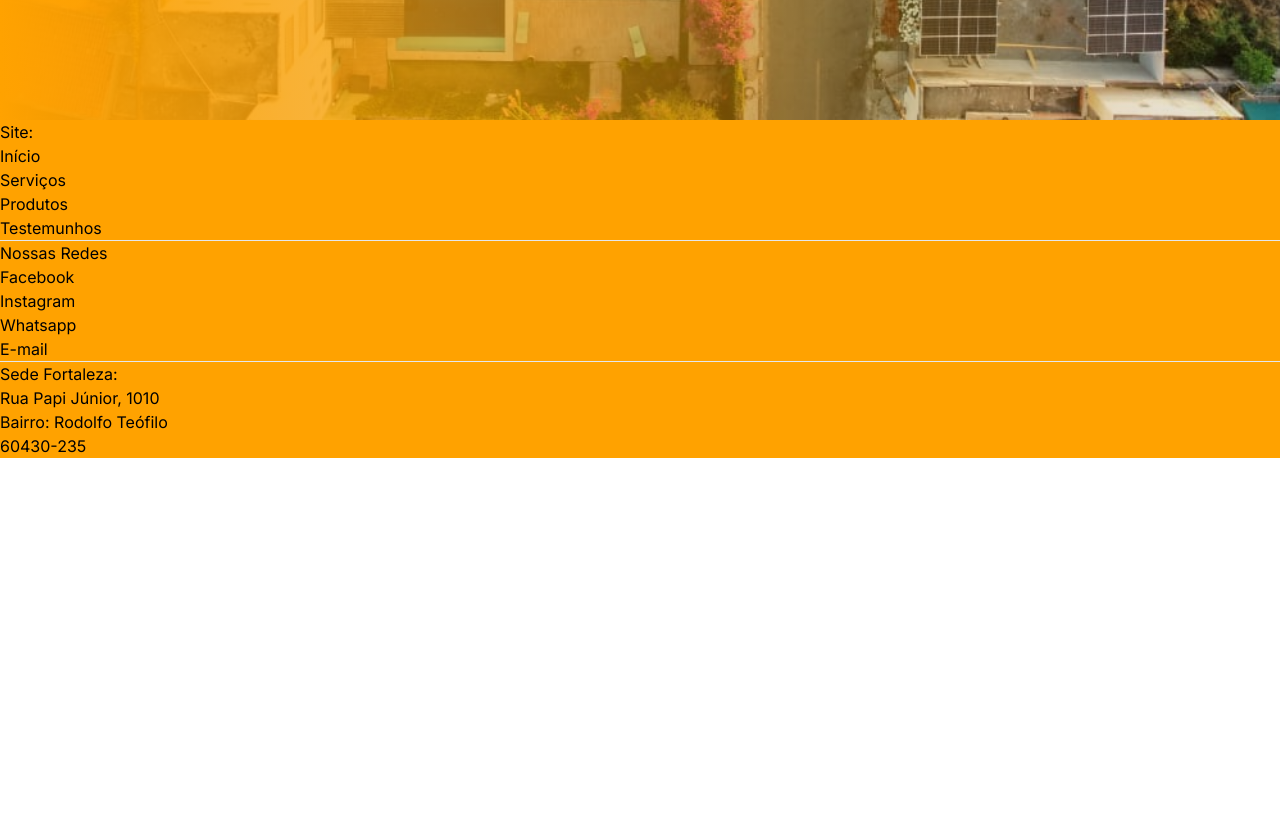
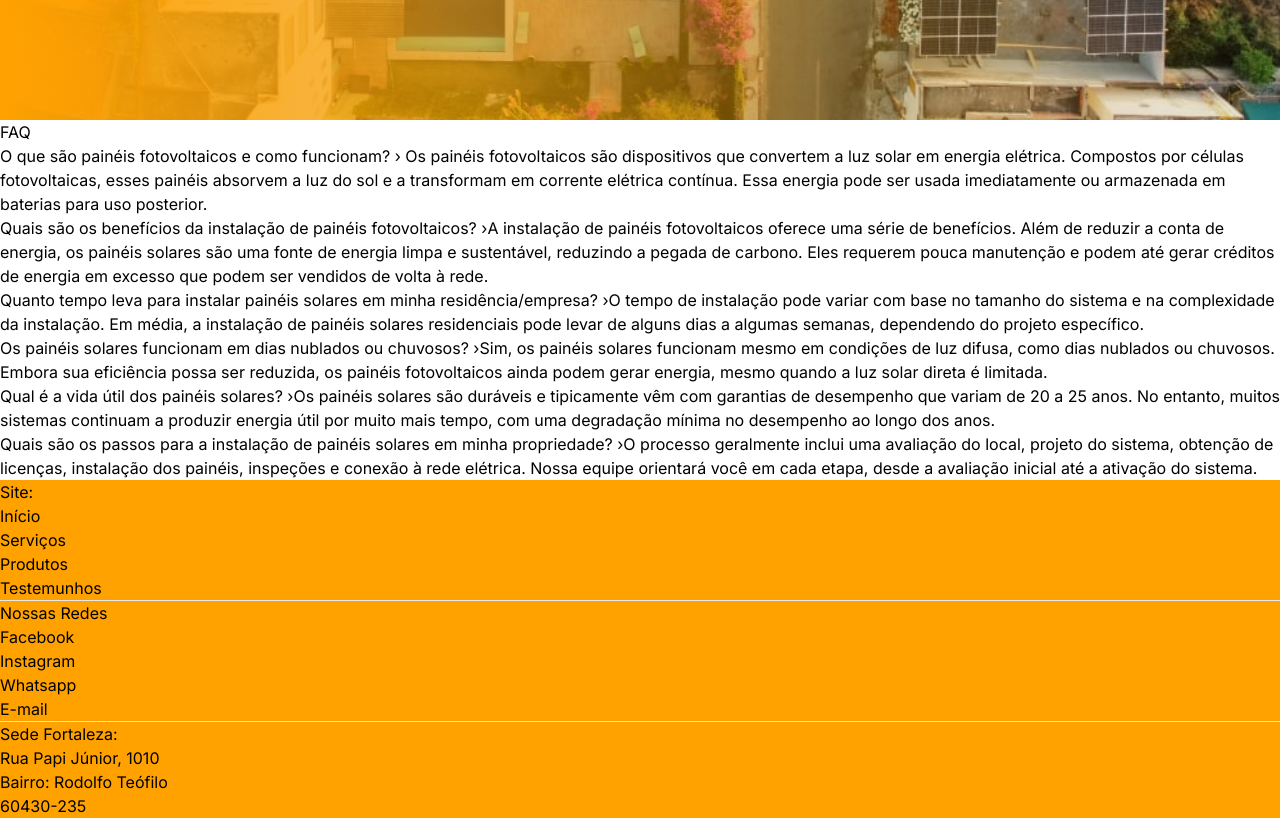
Before and after one commit to DarlanMendes/fam-energy, a Next.js app: page / in a window 1280 px wide. Shown: the part 980-1798 px from the top of the page. Before the commit the page ends 1438 px from the top, so only its background shows below. Built offline with nearby package versions, Linux system fonts and the light colour scheme.

Commit message:
Ajuste Faq

```diff
--- /dev/null
+++ b/src/components/faq/index.tsx
@@ -0,0 +1,52 @@
+
+
+
+interface Props {
+    questions: {
+        title: string,
+        response: string
+    }[]
+}
+function ExpandableList(props: Props) {
+    return (
+        <section className="flex flex-col p-4">
+
+            {props.questions && props.questions.map((question, index) => (
+                <div className="flex flex-col items-start" key={index}>
+
+                        <button className="peer px-4 py-4  w-full text-slate-700 flex justify-between items-center" >
+                            {question.title} <span className="text-red-500 font-bold text-2xl">&#8250;</span>
+                        </button>
+
+
+
+
+                    <span className="hidden p-4 px-6 transition bg-orange-400 text-white  rounded-lg ease-in-out delay-1000 peer-focus:block">
+                        {question?.response}
+                    </span>
+
+                </div>
+
+
+            ))}
+
+        </section>
+    )
+}
+
+
+export default function FAQ() {
+    const questions = [{ title: "O que são painéis fotovoltaicos e como funcionam?", response: " Os painéis fotovoltaicos são dispositivos que convertem a luz solar em energia elétrica. Compostos por células fotovoltaicas, esses painéis absorvem a luz do sol e a transformam em corrente elétrica contínua. Essa energia pode ser usada imediatamente ou armazenada em baterias para uso posterior." },
+    { title: "Quais são os benefícios da instalação de painéis fotovoltaicos?", response: "A instalação de painéis fotovoltaicos oferece uma série de benefícios. Além de reduzir a conta de energia, os painéis solares são uma fonte de energia limpa e sustentável, reduzindo a pegada de carbono. Eles requerem pouca manutenção e podem até gerar créditos de energia em excesso que podem ser vendidos de volta à rede." },
+    { title: "Quanto tempo leva para instalar painéis solares em minha residência/empresa?", response: "O tempo de instalação pode variar com base no tamanho do sistema e na complexidade da instalação. Em média, a instalação de painéis solares residenciais pode levar de alguns dias a algumas semanas, dependendo do projeto específico." },
+    { title: "Os painéis solares funcionam em dias nublados ou chuvosos?", response: "Sim, os painéis solares funcionam mesmo em condições de luz difusa, como dias nublados ou chuvosos. Embora sua eficiência possa ser reduzida, os painéis fotovoltaicos ainda podem gerar energia, mesmo quando a luz solar direta é limitada." },
+    { title: "Qual é a vida útil dos painéis solares?", response: "Os painéis solares são duráveis e tipicamente vêm com garantias de desempenho que variam de 20 a 25 anos. No entanto, muitos sistemas continuam a produzir energia útil por muito mais tempo, com uma degradação mínima no desempenho ao longo dos anos." },
+    { title: "Quais são os passos para a instalação de painéis solares em minha propriedade?", response: "O processo geralmente inclui uma avaliação do local, projeto do sistema, obtenção de licenças, instalação dos painéis, inspeções e conexão à rede elétrica. Nossa equipe orientará você em cada etapa, desde a avaliação inicial até a ativação do sistema." }
+    ]
+    return (
+        <div className="bg- w-screen flex flex-col justify-center p-8 ">
+            <h1 className="text-xl font-semibold">FAQ</h1>
+            <ExpandableList questions={questions} />
+        </div>
+    )
+}
--- a/src/pages/index.tsx
+++ b/src/pages/index.tsx
@@ -2,6 +2,7 @@ import { Inter } from 'next/font/google'
 import Navbar from '@/components/navbar'
 import SecaoBanner from '@/components/secaoBanner'
 import Footer from '@/components/footer'
+import FAQ from '@/components/faq'
 const inter = Inter({ subsets: ['latin'] })
 
 export default function Home() {
@@ -14,6 +15,7 @@ export default function Home() {
     >
     <Navbar/>
     <SecaoBanner/>
+    <FAQ/>
     <Footer/>
 
 
```
